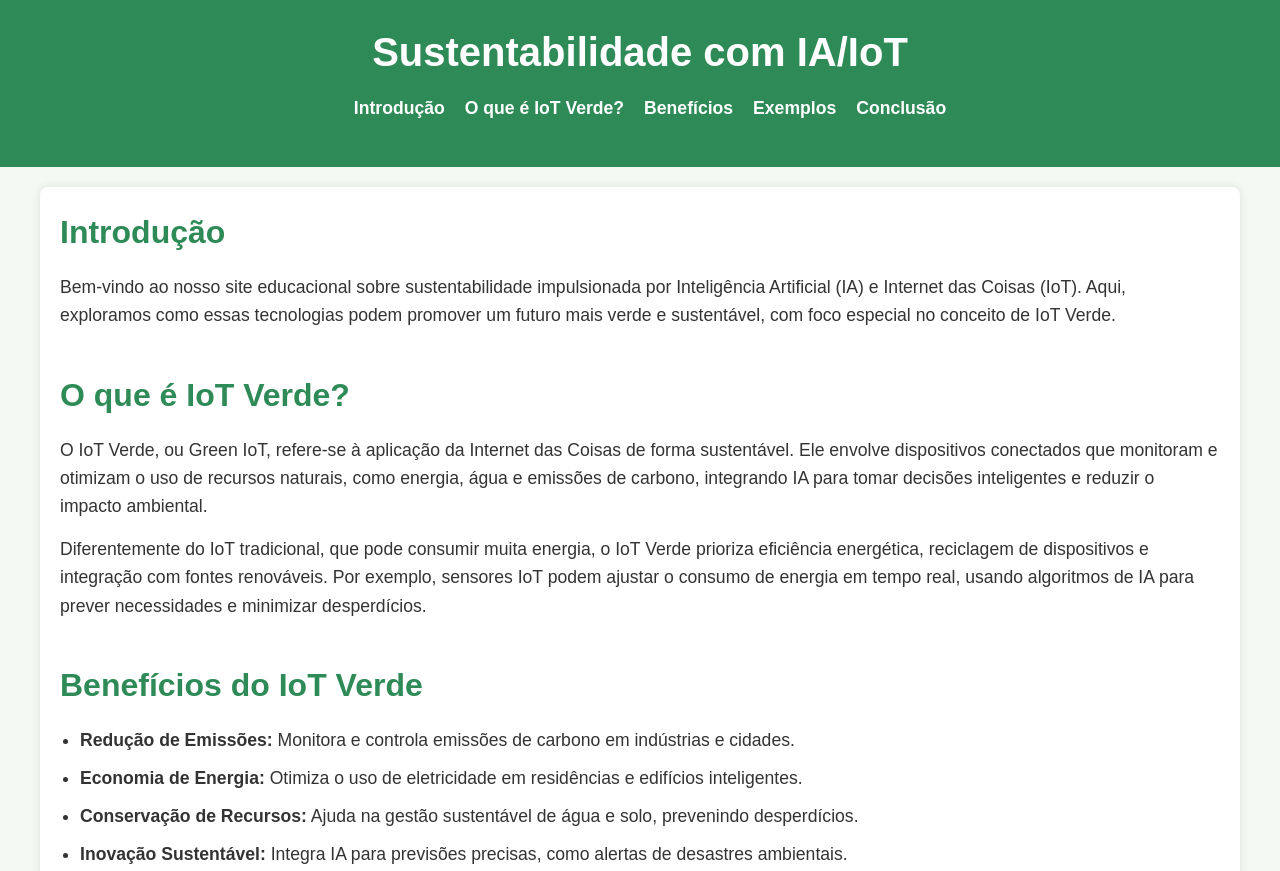
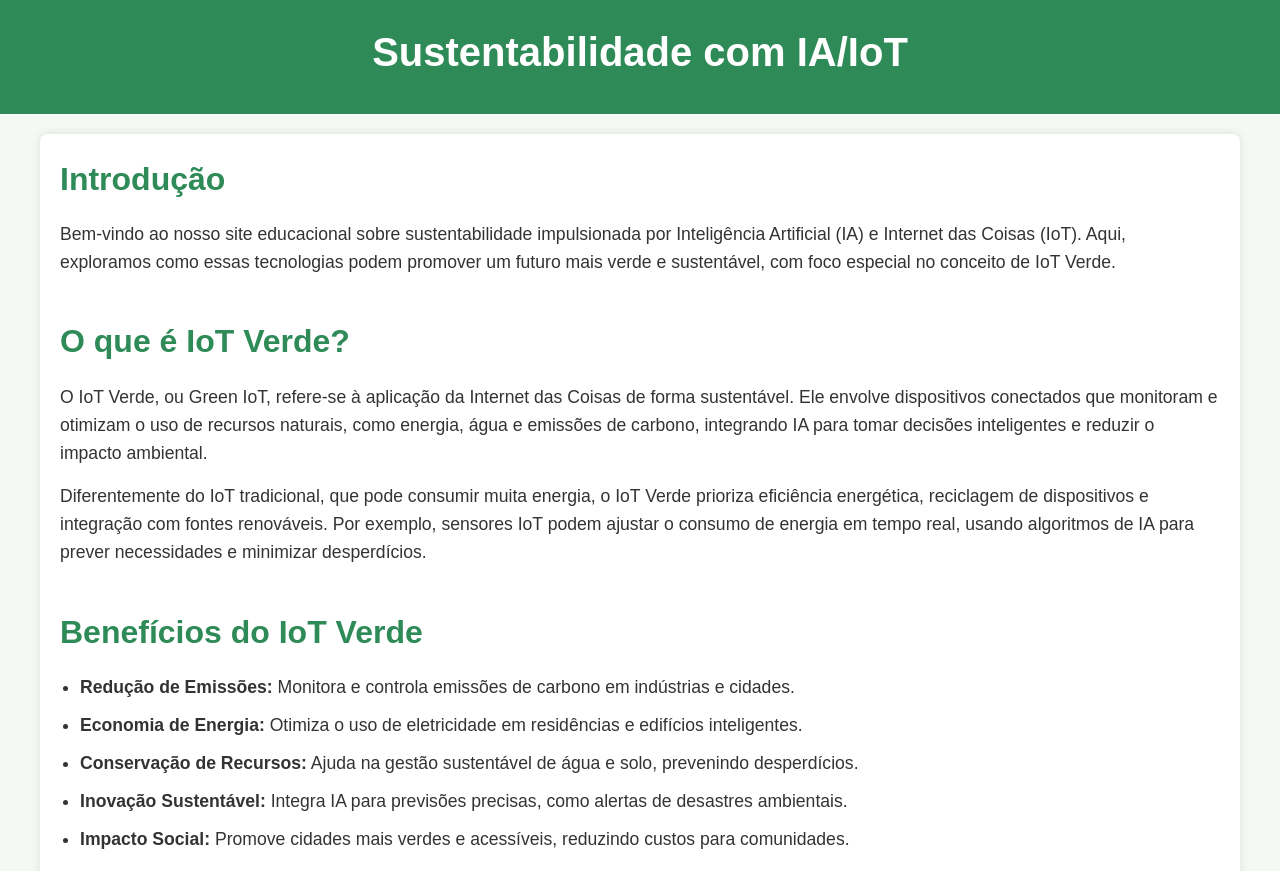
Before and after one commit to BrunoEduardo43277/site-educacional, a plain HTML site: page index.html in a window 1280 px wide. Shown: the top 871 px of the page. Drawn offline with Linux system fonts and the light colour scheme.

Commit message:
Fix HTML structure and remove duplicate content

```diff
--- a/index.html
+++ b/index.html
@@ -10,13 +10,6 @@
     <header>
         <h1>Sustentabilidade com IA/IoT</h1>
         <nav>
-            <ul>
-                <li><a href="#introducao">Introdução</a></li>
-                <li><a href="#iot-verde">O que é IoT Verde?</a></li>
-                <li><a href="#beneficios">Benefícios</a></li>
-                <li><a href="#exemplos">Exemplos</a></li>
-                <li><a href="#conclusao">Conclusão</a></li>
-            </ul>
         </nav>
     </header>
 
@@ -70,4 +63,5 @@
         <p>Contato: be43277@gmail.com</p>
     </footer>
 </body>
+
 </html>
```
